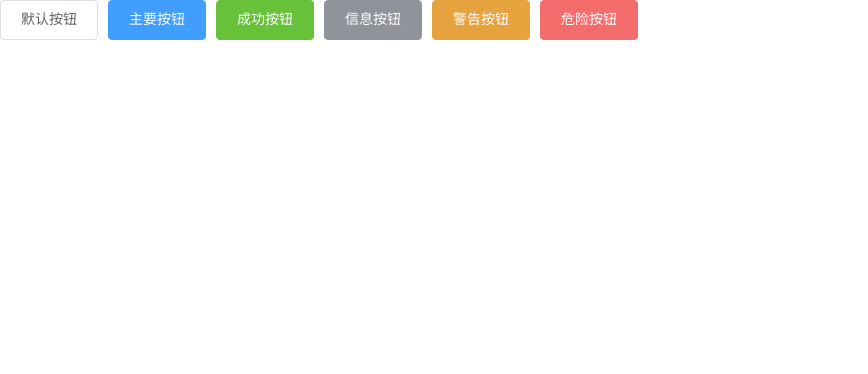
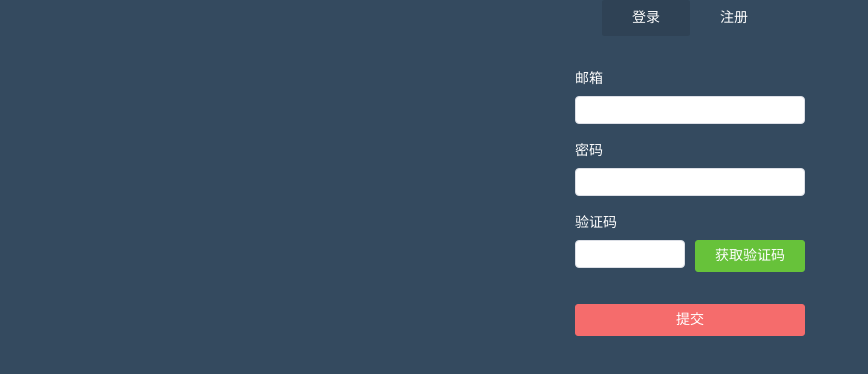
Before and after one commit to duiying/vue-practice, a Vue app: page /#/login in a window 1280 px wide. Shown: the top 374 px of the page, without its empty margins (0-868 px from the left). Built offline with nearby package versions, Linux system fonts and the light colour scheme.

Commit message:
feat:登录表单验证、elementui组件使用

```diff
--- a/src/router/index.js
+++ b/src/router/index.js
@@ -12,7 +12,12 @@ const routes = [
     path: "/login",
     name: "Login",
     component: () => import("../views/Login/login.vue")
-  }
+  },
+  {
+    path: "/test",
+    name: "Test",
+    component: () => import("../views/Login/test.vue")
+  },
 ];
 
 const router = new VueRouter({
--- a/src/views/Login/login.vue
+++ b/src/views/Login/login.vue
@@ -1,12 +1,178 @@
 <template>
-    <div>
-        <el-row>
-            <el-button>默认按钮</el-button>
-            <el-button type="primary">主要按钮</el-button>
-            <el-button type="success">成功按钮</el-button>
-            <el-button type="info">信息按钮</el-button>
-            <el-button type="warning">警告按钮</el-button>
-            <el-button type="danger">危险按钮</el-button>
-        </el-row>
+    <div id="login">
+        <div class="login-wrap">
+            <ul class="menu-tab">
+                <li v-for="item in menuTab" :key="item.id" :class="{ 'current': item.current }" @click="toggleMenu(item)">{{ item.text }}</li>
+            </ul>
+
+            <!-- 表单 start -->
+            <el-form :model="ruleForm" status-icon :rules="rules" ref="ruleForm" label-width="100px" class="login-form" size="mini">
+                <el-form-item prop="username" class="item-from">
+                    <label>邮箱</label>
+                    <el-input type="text" v-model="ruleForm.username" autocomplete="off"></el-input>
+                </el-form-item>
+
+                <el-form-item prop="password" class="item-from">
+                    <label>密码</label>
+                    <!-- minlength、maxlength用来控制输入长度 -->
+                    <el-input type="password" v-model="ruleForm.password" autocomplete="off" minlength="6" maxlength="20"></el-input>
+                </el-form-item>
+
+                <el-form-item prop="code" class="item-from">
+                    <label>验证码</label>
+                    <el-row :gutter="10">
+                        <el-col :span="12">
+                            <el-input v-model.number="ruleForm.code" minlength="6" maxlength="6"></el-input>
+                        </el-col>
+                        <el-col :span="12">
+                            <el-button type="success" class="block" size="mini">获取验证码</el-button>
+                        </el-col>
+                    </el-row>
+
+                </el-form-item>
+
+                <el-form-item>
+                    <el-button type="danger" @click="submitForm('ruleForm')" class="login-btn block">提交</el-button>
+                </el-form-item>
+            </el-form>
+            <!-- 表单 end -->
+        </div>
     </div>
 </template>
+
+<script>
+export default {
+    name: 'login',
+    components: {},
+    data(){
+        // 校验邮箱
+        var validateEmail = (rule, value, callback) => {
+            let reg = /^([a-zA-Z]|[0-9])(\w|\-)+@[a-zA-Z0-9]+\.([a-zA-Z]{2,4})$/;
+            if (value === '') {
+                callback(new Error('请输入用户名！'));
+            } else if (!reg.test(value)) {
+                callback(new Error('用户名格式错误！'));
+            } else {
+                // 验证通过
+                callback();
+            }
+        };
+
+        // 校验密码
+        var validatePassword = (rule, value, callback) => {
+            let reg = /^(?!\D+$)(?![^a-zA-Z]+$)\S{6,20}$/;
+            if (value === '') {
+                callback(new Error('请输入密码！'));
+            } else if (!reg.test(value)) {
+                callback(new Error('密码为6到20位！'));
+            } else {
+                callback();
+            }
+        };
+
+        // 校验验证码
+        var validateCode = (rule, value, callback) => {
+            let reg = /^[a-z0-9]{6}$/;
+            if (value === '') {
+                callback(new Error('请输入验证码！'));
+            } else if (!reg.test(value)) {
+                callback(new Error('验证码为6位！'));
+            } else {
+                callback();
+            }
+        };
+
+        return {
+            menuTab: [
+                {text: '登录', current: true},
+                {text: '注册', current: false}
+            ],
+            ruleForm: {
+                username: '',
+                password: '',
+                code: ''
+            },
+            rules: {
+                username: [
+                    { validator: validateEmail, trigger: 'blur' }
+                ],
+                password: [
+                    { validator: validatePassword, trigger: 'blur' }
+                ],
+                code: [
+                    { validator: validateCode, trigger: 'blur' }
+                ],
+            },
+        };
+    },
+    created(){},
+    mounted(){},
+    methods: {
+        toggleMenu(item){
+            // ES6写法
+            this.menuTab.forEach(elem => {
+                elem.current = false;
+            });
+            item.current = true;
+        },
+        submitForm(formName) {
+            this.$refs[formName].validate((valid) => {
+            if (valid) {
+                alert('submit!');
+            } else {
+                console.log('error submit!!');
+                return false;
+            }
+            });
+        }
+    },
+    props: {},
+    watch: {},
+}
+</script>
+
+<style lang="scss" scoped>
+    #login {
+        height: 100vh;
+        background-color: #344a5f;
+    }
+    .login-wrap {
+        width: 330px;
+        margin: auto;
+    }
+    .menu-tab {
+        margin-left: 100px;
+        text-align: center;
+        li {
+            display: inline-block;
+            width: 88px;
+            line-height: 36px;
+            font-size: 14px;
+            color: #fff;
+            border-radius: 2px;
+            cursor: pointer;
+        }
+        .current {
+            background-color: rgba(0, 0, 0, .1);
+        }
+    }
+    .login-form {
+        margin-top: 29px;
+        label {
+            display: block;
+            margin-bottom: 3px;
+            font-size: 14px;
+            color: #fff;
+        }
+    }
+    .item-from {
+        margin-bottom: 13px;
+    }
+    .block {
+        display: block;
+        width: 100%;
+    }
+    .login-btn {
+        margin-top: 19px;
+    }
+</style>
--- /dev/null
+++ b/src/views/Login/test.vue
@@ -0,0 +1,67 @@
+<template>
+    <div id="login">
+        <div class="login-wrap">
+            <ui class="menu-tab">
+                <!-- <li :class="{ 'current':isActive }" v-for="item in menuTab" :key="item.id">{{ item.text }}</li> -->
+                <!-- <li :class="{ 'current':isActive == index }" v-for="(item, index) in menuTab" :key="item.id">{{ item.text }}</li> -->
+                <li v-for="item in menuTab" :key="item.id" v-bind:class="{ 'current':isActive == item.current }" @click="toggleMenu(item)">{{ item.text }}</li>
+            </ui>
+        </div>
+    </div>
+</template>
+
+<script>
+export default {
+    name: 'test',
+    components: {},
+    data(){
+        return {
+            menuTab: [
+                {text: '登录', current: true},
+                {text: '注册', current: false}
+            ],
+            isActive: true,
+            sort:true,
+        }
+    },
+    created(){},
+    mounted(){},
+    methods: {
+        toggleMenu(item){
+            // ES6写法
+            this.menuTab.forEach(elem => {
+                elem.current = false;
+            });
+            item.current = true;
+        }
+    },
+    props: {},
+    watch: {},
+}
+</script>
+
+<style lang="scss" scoped>
+    #login {
+        height: 100vh;
+        background-color: #344a5f;
+    }
+    .login-wrap {
+        width: 330px;
+        margin: auto;
+    }
+    .menu-tab {
+        text-align: center;
+        li {
+            display: inline-block;
+            width: 88px;
+            line-height: 36px;
+            font-size: 14px;
+            color: #fff;
+            border-radius: 2px;
+            cursor: pointer;
+        }
+        .current {
+            background-color: rgba(0, 0, 0, .1);
+        }
+    }
+</style>
```
